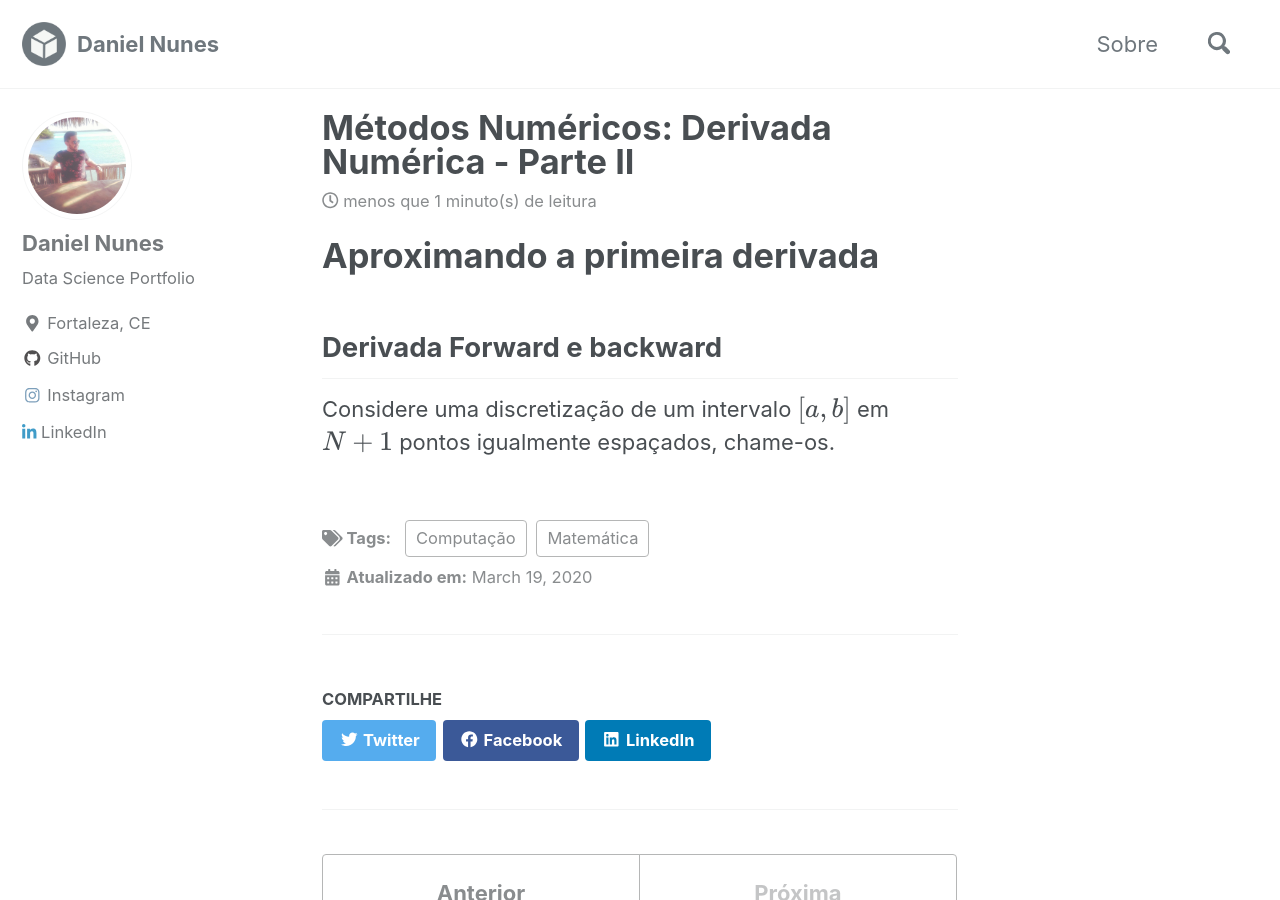
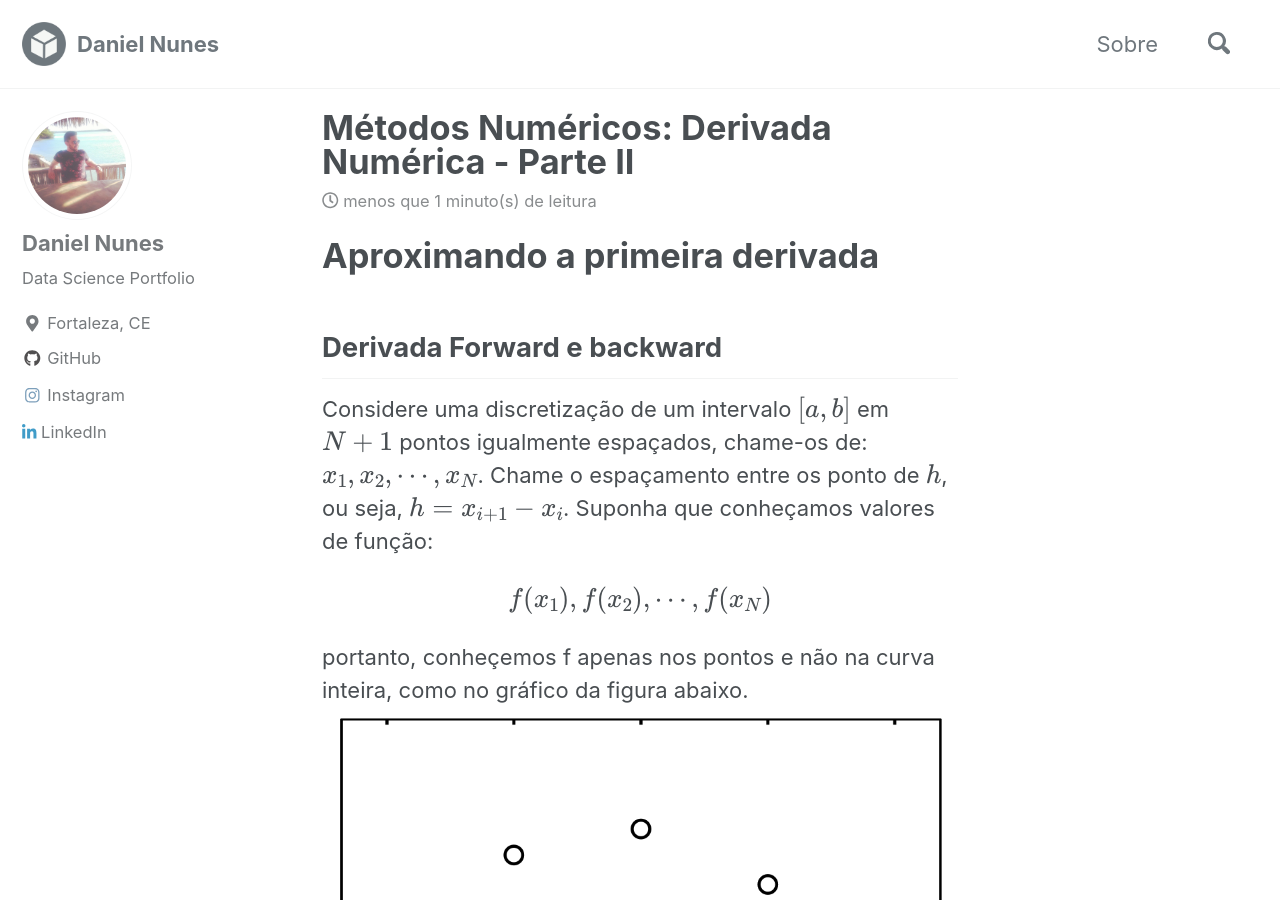
Before and after one commit to danielmnunes/danielmnunes.github.io, a Jekyll site: the page built from _posts/2020-03-19-derivada-numerica-parte2.md, in a window 1280 px wide and 900 px high. Built offline with Jekyll 4.4.1, drawn with Linux system fonts in a browser that asks for light colours; cached includes are drawn as plain includes; nearby versions of some CDN libraries; formulas are drawn with MathJax 3; comment, search, counter and statistics services are not loaded.

Commit message:
post mn 2

```diff
--- a/_posts/2020-03-19-derivada-numerica-parte2.md
+++ b/_posts/2020-03-19-derivada-numerica-parte2.md
@@ -14,4 +14,11 @@ header:
 
 ## Derivada Forward e backward
 
-Considere uma discretização de um intervalo $$[a, b]$$ em $$N + 1$$ pontos igualmente espaçados, chame-os.
+Considere uma discretização de um intervalo $$[a, b]$$ em $$N + 1$$ pontos igualmente espaçados, chame-os de: $$x_{1}, x_{2}, \cdots , x_{N}$$. Chame o espaçamento entre os ponto de $$h$$, ou seja, $$h = x_{i+1} - x_{i}$$. Suponha que conheçamos valores de função:
+
+$$
+f(x_{1}), f(x_{2}), \cdots , f(x_{N})
+$$
+
+portanto, conheçemos f apenas nos pontos e não na curva inteira, como no gráfico da figura abaixo.
+![image-center]({{ site.url }}{{ site.baseurl }}/images/pontos.png){: .align-center}
```
Also changed, not shown: images/pontos.png (added).
